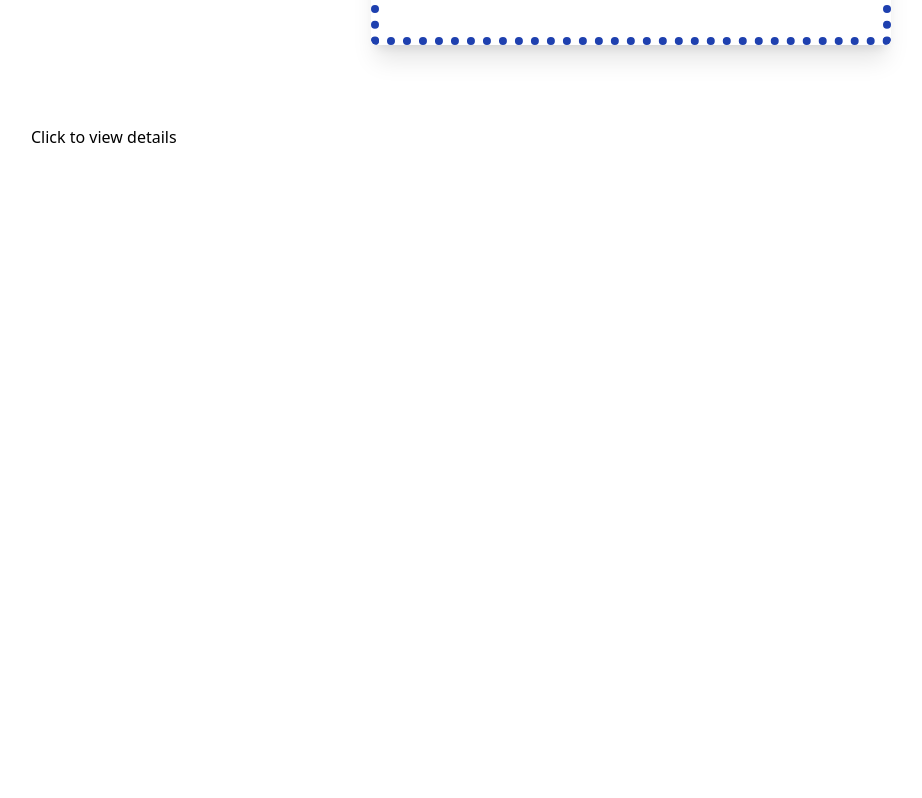
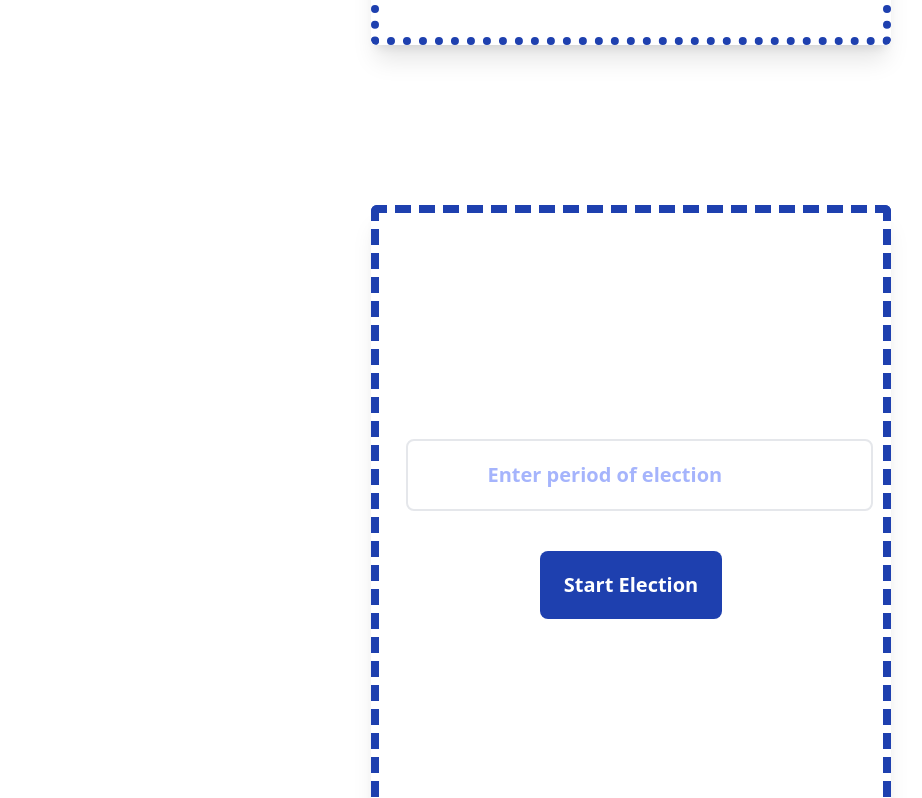
Before and after one commit to Riocodex/Voting-app-frontend, a Next.js app: page / in a window 1280 px wide. Shown: the part 2002-2800 px from the top of the page, without its empty margins (9-931 px from the left). Before the commit the page ends 2191 px from the top, so only its background shows below. Built offline with nearby package versions, Linux system fonts and the light colour scheme.

Commit message:
created and initialized voting.js

```diff
--- a/components/startElection.js
+++ b/components/startElection.js
@@ -44,12 +44,13 @@ const StartElection = (
             console.log("Election has been created");
             setIsElection(true)
             console.log(isElection)
+            getElectionDetails()
 
           }
         } catch (error) {
           console.log(error);
         }
-        getElectionDetails()
+
       };
 
 
--- /dev/null
+++ b/components/voting.js
@@ -0,0 +1,37 @@
+import React, { useEffect , useState } from 'react'
+
+import { ethers } from "ethers";
+
+const Voting = () => {
+  return (
+    <div>
+            <div className='h-screen flex justify-center items-center py-20 px-20 '>
+      <div className='election-back flex flex-col flex justify-center items-center border-green-800 py-20 shadow-xl rounded-md'>
+
+      </div>
+      <div className='flex flex-col flex justify-center items-center border-blue-800 border-8 border-dashed px-6 py-20 h-full w-1/2 rounded-md shadow-xl'>
+
+      <div>
+
+        <input
+        class="ml-6 m-2 px-20 py-5 rounded-lg border-gray-200 border-2 text-gray-500 text-xl font-semibold justify-center items-center placeholder-indigo-300"
+        type="text"
+        placeholder="Enter period of election"
+        // onChange={updateVotersName}
+        />
+      </div>
+
+
+  <button
+
+  class="mt-8 bg-blue-800 rounded-lg text-white py-5 px-6 font-bold text-xl mt-2 hover:py-6 hover:px-10 hover:text-2xl"
+  >
+    Start Election
+    </button>
+      </div>
+    </div>
+    </div>
+  )
+}
+
+export default Voting
--- a/pages/index.js
+++ b/pages/index.js
@@ -10,6 +10,7 @@ import React, { useEffect , useState } from 'react'
 import VoterCard from '../components/voterCard'
 import StartElection from '../components/StartElection'
 import Register from '../components/register'
+import Voting from '../components/voting';
 
 import abi from '../constants/abi.json'
 
@@ -141,7 +142,9 @@ export default function Home() {
       <Register
       contractAddress={contractAddress}
       contractABI={contractABI}
-      setCandidateDetails={setCandidateDetails}/>
+      setCandidateDetails={setCandidateDetails}
+      />
+      <Voting/>
 
       <button
       onClick={viewDetails}
```
